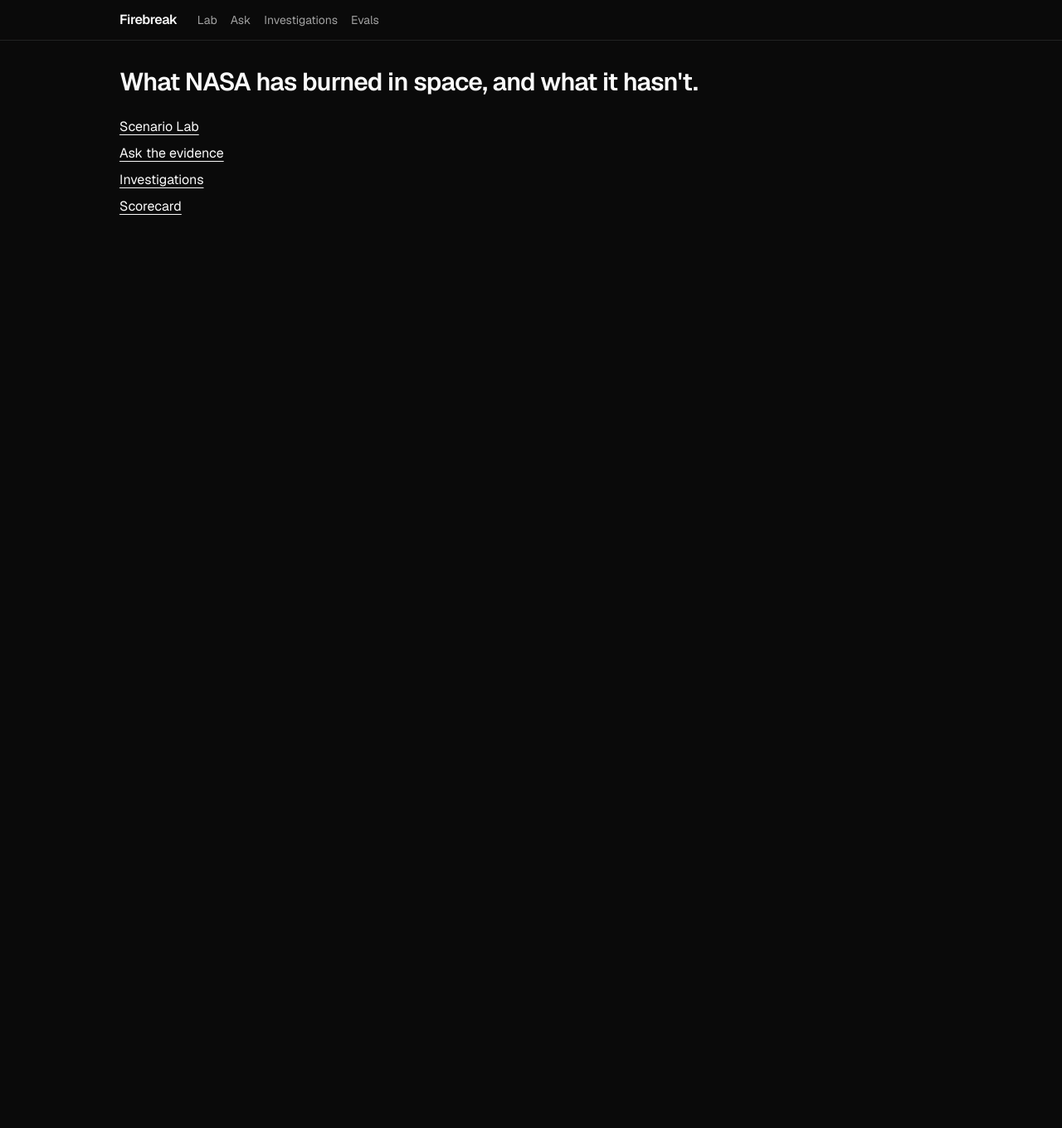
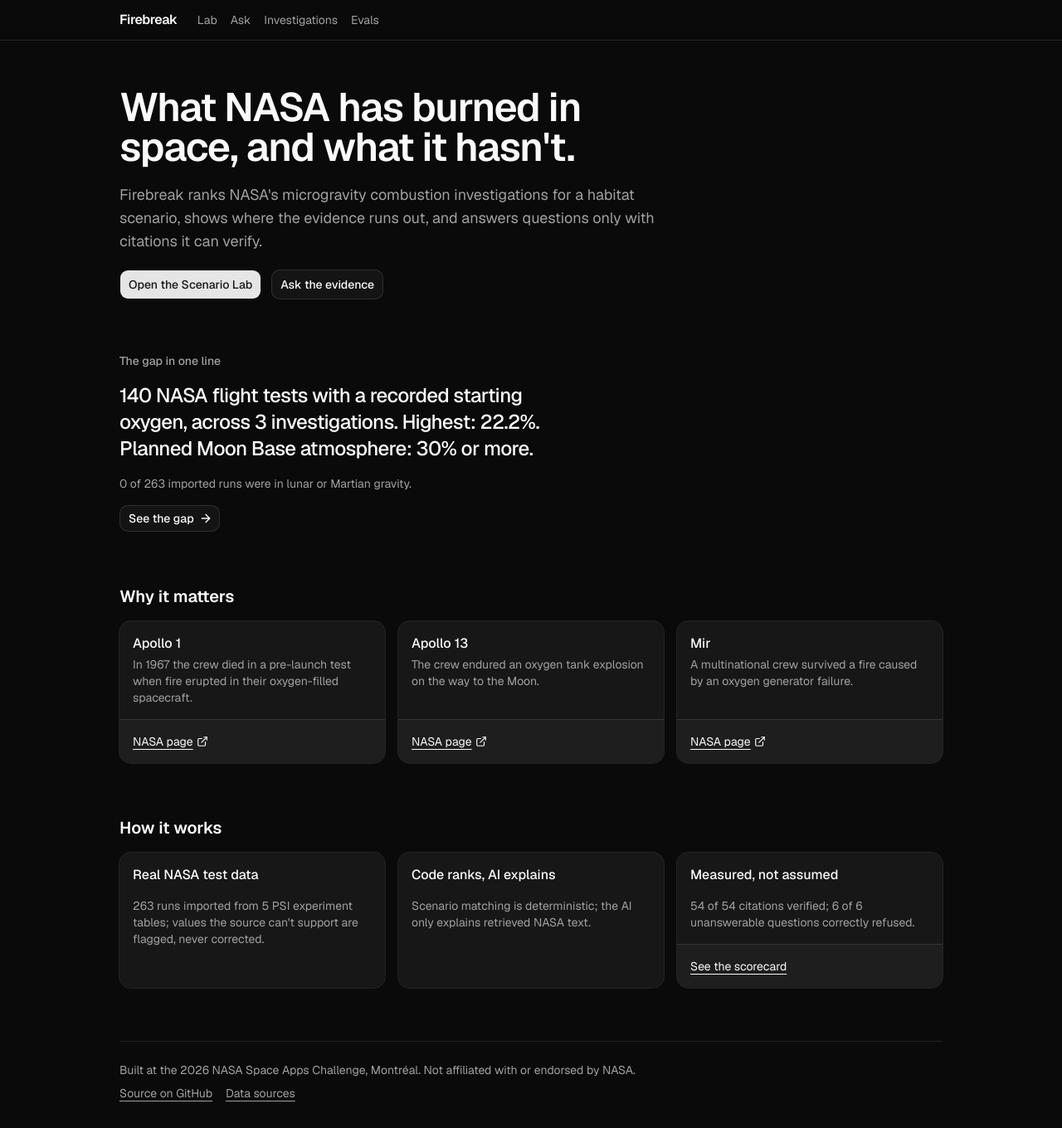
Before and after one commit to Mahoozi/NASA-2026, a Next.js app: page / in a window 1280 px wide. Shown: the whole page at 83% size. Before the commit the page ends 800 px from the top, so only its background shows below. Built offline with nearby package versions, Linux system fonts and the light colour scheme.

Commit message:
Build landing page

```diff
--- a/app/page.tsx
+++ b/app/page.tsx
@@ -1,27 +1,218 @@
+// Person A — landing page. Every number is computed from data/ at build time.
+import { existsSync, readFileSync } from "node:fs";
+import { join } from "node:path";
 import Link from "next/link";
+import { ArrowRightIcon, ExternalLinkIcon } from "lucide-react";
+import investigationsJson from "@/data/investigations.json";
+import runsJson from "@/data/runs.json";
+import type { Investigation, Run } from "@/lib/schema";
+import { buttonVariants } from "@/components/ui/button";
+import {
+  Card,
+  CardContent,
+  CardDescription,
+  CardFooter,
+  CardHeader,
+  CardTitle,
+} from "@/components/ui/card";
+import { presets, scenarioToQuery } from "./lab/scenario";
 
-const pages = [
-  { href: "/lab", label: "Scenario Lab" },
-  { href: "/ask", label: "Ask the evidence" },
-  { href: "/investigations", label: "Investigations" },
-  { href: "/evals", label: "Scorecard" },
+const REPO = "https://github.com/Mahoozi/NASA-2026";
+
+const INCIDENTS = [
+  {
+    title: "Apollo 1",
+    href: "https://sma.nasa.gov/sma-disciplines/accllp/apollo-1",
+    text: "In 1967 the crew died in a pre-launch test when fire erupted in their oxygen-filled spacecraft.",
+  },
+  {
+    title: "Apollo 13",
+    href: "https://sma.nasa.gov/sma-disciplines/accllp/apollo-13",
+    text: "The crew endured an oxygen tank explosion on the way to the Moon.",
+  },
+  {
+    title: "Mir",
+    href: "https://www.nasa.gov/history/25-years-ago-fire-aboard-space-station-mir/",
+    text: "A multinational crew survived a fire caused by an oxygen generator failure.",
+  },
 ];
 
+type EvalTotals = {
+  citations: number;
+  citationsVerified: number;
+  refusalsExpected: number;
+  refusalsCorrect: number;
+};
+
+/** Person B's latest scorecard, if it has been generated. */
+function readEvalTotals(): EvalTotals | null {
+  const path = join(process.cwd(), "data", "evals.latest.json");
+  if (!existsSync(path)) return null;
+  const t = JSON.parse(readFileSync(path, "utf8"))?.totals;
+  const ok = t && ["citations", "citationsVerified", "refusalsExpected", "refusalsCorrect"].every(
+    (k) => typeof t[k] === "number",
+  );
+  return ok ? (t as EvalTotals) : null;
+}
+
+function landingFacts() {
+  const runs = runsJson as Run[];
+  const investigations = investigationsJson as Investigation[];
+  const withO2 = runs.filter((r) => r.o2InitialPct !== null);
+  const platformOf = (id: string) => investigations.find((i) => i.id === id)?.platform ?? "";
+  return {
+    totalRuns: runs.length,
+    tables: new Set(runs.map((r) => r.investigationId)).size,
+    o2Runs: withO2.length,
+    o2Investigations: new Set(withO2.map((r) => r.investigationId)).size,
+    maxO2: Math.max(...withO2.map((r) => r.o2InitialPct!)),
+    // Runs carry no gravity field; a run counts as lunar or Martian only if its
+    // investigation's platform says so in data/investigations.json.
+    partialGravityRuns: runs.filter((r) => /moon|lunar|mars|martian/i.test(platformOf(r.investigationId))).length,
+  };
+}
+
 export default function Home() {
+  const f = landingFacts();
+  const evals = readEvalTotals();
+  const moon = presets(runsJson as Run[]).find((p) => p.id === "moon")!;
+  const moonHref = `/lab?${scenarioToQuery(moon.scenario)}`;
+
   return (
-    <div className="space-y-6">
-      <h1 className="text-3xl font-semibold tracking-tight">
-        What NASA has burned in space, and what it hasn&apos;t.
-      </h1>
-      <ul className="space-y-2">
-        {pages.map((p) => (
-          <li key={p.href}>
-            <Link href={p.href} className="underline underline-offset-4">
-              {p.label}
-            </Link>
+    <div className="flex flex-col gap-16">
+      <section className="flex flex-col gap-5 pt-6">
+        <h1 className="max-w-3xl text-4xl font-semibold tracking-tight text-balance sm:text-5xl">
+          What NASA has burned in space, and what it hasn&apos;t.
+        </h1>
+        <p className="max-w-2xl text-lg text-muted-foreground text-pretty">
+          Firebreak ranks NASA&apos;s microgravity combustion investigations for a habitat
+          scenario, shows where the evidence runs out, and answers questions only with
+          citations it can verify.
+        </p>
+        <div className="flex flex-wrap gap-3">
+          <Link href="/lab" className={buttonVariants({ size: "lg" })}>
+            Open the Scenario Lab
+          </Link>
+          <Link href="/ask" className={buttonVariants({ variant: "outline", size: "lg" })}>
+            Ask the evidence
+          </Link>
+        </div>
+      </section>
+
+      <section aria-labelledby="gap-heading" className="flex flex-col gap-4">
+        <h2 id="gap-heading" className="text-sm font-medium text-muted-foreground">
+          The gap in one line
+        </h2>
+        <p className="max-w-3xl text-2xl font-medium tracking-tight text-balance">
+          {f.o2Runs} NASA flight tests with a recorded starting oxygen, across{" "}
+          {f.o2Investigations} investigations. Highest: {f.maxO2}%. Planned Moon Base
+          atmosphere: 30% or more.
+        </p>
+        <p className="text-sm text-muted-foreground">
+          {f.partialGravityRuns} of {f.totalRuns} imported runs were in lunar or Martian gravity.
+        </p>
+        <div>
+          <Link href={moonHref} className={buttonVariants({ variant: "outline" })}>
+            See the gap
+            <ArrowRightIcon data-icon="inline-end" />
+          </Link>
+        </div>
+      </section>
+
+      <section aria-labelledby="why-heading" className="flex flex-col gap-4">
+        <h2 id="why-heading" className="text-xl font-semibold">
+          Why it matters
+        </h2>
+        <ul className="grid gap-4 sm:grid-cols-3">
+          {INCIDENTS.map((i) => (
+            <li key={i.title} className="flex">
+              <Card className="w-full">
+                <CardHeader>
+                  <CardTitle>{i.title}</CardTitle>
+                  <CardDescription>{i.text}</CardDescription>
+                </CardHeader>
+                <CardFooter className="mt-auto">
+                  <a
+                    href={i.href}
+                    target="_blank"
+                    rel="noreferrer"
+                    className="inline-flex items-center gap-1 text-sm underline underline-offset-4 hover:text-foreground"
+                  >
+                    NASA page
+                    <ExternalLinkIcon aria-hidden className="size-3.5" />
+                    <span className="sr-only"> about {i.title} (opens in a new tab)</span>
+                  </a>
+                </CardFooter>
+              </Card>
+            </li>
+          ))}
+        </ul>
+      </section>
+
+      <section aria-labelledby="how-heading" className="flex flex-col gap-4">
+        <h2 id="how-heading" className="text-xl font-semibold">
+          How it works
+        </h2>
+        <ul className="grid gap-4 sm:grid-cols-3">
+          <li className="flex">
+            <Card className="w-full">
+              <CardHeader>
+                <CardTitle>Real NASA test data</CardTitle>
+              </CardHeader>
+              <CardContent className="text-sm text-muted-foreground">
+                {f.totalRuns} runs imported from {f.tables} PSI experiment tables; values the
+                source can&apos;t support are flagged, never corrected.
+              </CardContent>
+            </Card>
           </li>
-        ))}
-      </ul>
+          <li className="flex">
+            <Card className="w-full">
+              <CardHeader>
+                <CardTitle>Code ranks, AI explains</CardTitle>
+              </CardHeader>
+              <CardContent className="text-sm text-muted-foreground">
+                Scenario matching is deterministic; the AI only explains retrieved NASA text.
+              </CardContent>
+            </Card>
+          </li>
+          {evals && (
+            <li className="flex">
+              <Card className="w-full">
+                <CardHeader>
+                  <CardTitle>Measured, not assumed</CardTitle>
+                </CardHeader>
+                <CardContent className="text-sm text-muted-foreground">
+                  {evals.citationsVerified} of {evals.citations} citations verified;{" "}
+                  {evals.refusalsCorrect} of {evals.refusalsExpected} unanswerable questions
+                  correctly refused.
+                </CardContent>
+                <CardFooter className="mt-auto">
+                  <Link href="/evals" className="text-sm underline underline-offset-4 hover:text-foreground">
+                    See the scorecard
+                  </Link>
+                </CardFooter>
+              </Card>
+            </li>
+          )}
+        </ul>
+      </section>
+
+      <footer className="flex flex-col gap-2 border-t border-border pt-6 text-sm text-muted-foreground">
+        <p>Built at the 2026 NASA Space Apps Challenge, Montréal. Not affiliated with or endorsed by NASA.</p>
+        <p className="flex flex-wrap gap-4">
+          <a href={REPO} target="_blank" rel="noreferrer" className="underline underline-offset-4 hover:text-foreground">
+            Source on GitHub
+          </a>
+          <a
+            href={`${REPO}/blob/main/REFERENCES.md`}
+            target="_blank"
+            rel="noreferrer"
+            className="underline underline-offset-4 hover:text-foreground"
+          >
+            Data sources
+          </a>
+        </p>
+      </footer>
     </div>
   );
 }
```
Also changed, not shown: 1 other file (tests, documents, lock files or other folders).
